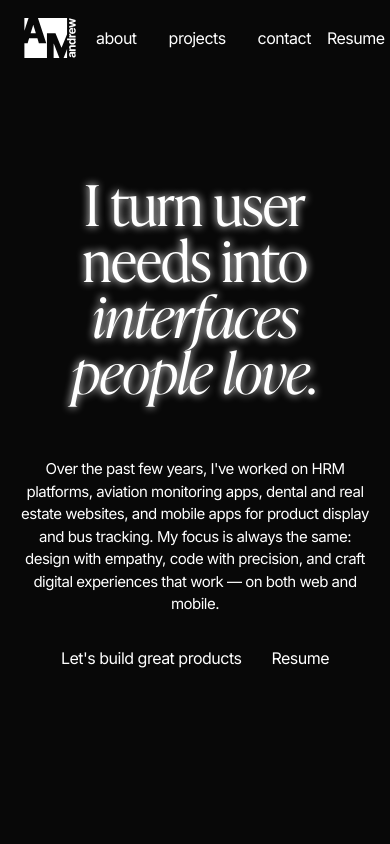
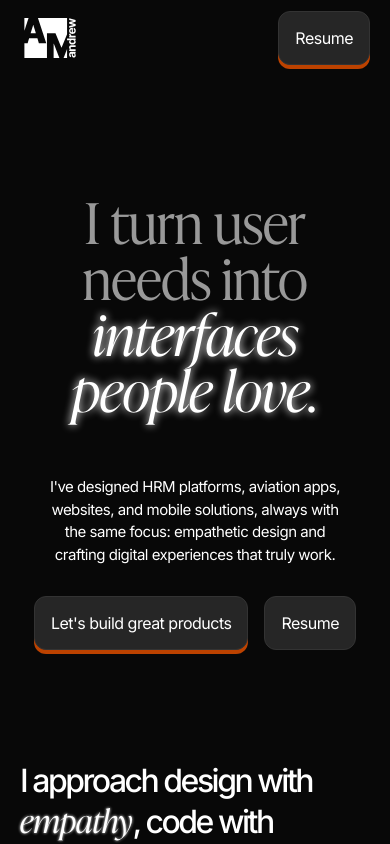
Before and after one commit to andrew-0210/portfolio-0.1, a Next.js app: page / in a window 390 px wide. Shown: the top 844 px of the page. Built offline with nearby package versions, Linux system fonts and the light colour scheme.

Commit message:
Experience and Project structure updated

```diff
--- a/src/app/page.tsx
+++ b/src/app/page.tsx
@@ -1,4 +1,5 @@
 import About from "@/components/section/About";
+import Experience from "@/components/section/Experience";
 import Hero from "@/components/section/Hero";
 import Projects from "@/components/section/Projects";
 
@@ -8,6 +9,7 @@ export default function Home() {
 			<Hero />
 			<About />
 			<Projects />
+			<Experience />
 		</main>
 	);
 }
--- a/src/components/layout/Navbar.tsx
+++ b/src/components/layout/Navbar.tsx
@@ -1,7 +1,8 @@
 import Image from "next/image";
 import andrew_logo from "@/assets/images/drew_logo.svg";
 import Link from "next/link";
-import { navLinks } from "@/constants/navlinks";
+import { navLinks } from "@/constants/data";
+import Button from "../ui/Button";
 
 export default function Navbar() {
 	return (
@@ -18,7 +19,7 @@ export default function Navbar() {
 						/>
 					</div>
 				</Link>
-				<ul className="flex flex-1 justify-center">
+				<ul className="md:flex flex-1 justify-center hidden ">
 					{navLinks.map((link, i) => {
 						return (
 							<li
@@ -29,7 +30,9 @@ export default function Navbar() {
 						);
 					})}
 				</ul>
-				<button>Resume</button>
+				<Button className="shadow-[0px_4px_0px_rgba(188,66,0,1)]">
+					Resume
+				</Button>
 			</nav>
 		</header>
 	);
--- /dev/null
+++ b/src/components/section/Experience.tsx
@@ -0,0 +1,37 @@
+import { skillList } from "@/constants/data";
+
+export default function Experience() {
+	return (
+		<section className="container py-[4.385rem] px-[1.125rem]">
+			<h2 className="font-display text-center text-[2rem] md:text-[3rem] text-[#999999]">
+				Experience
+			</h2>
+			<div className="md:grid md:grid-cols-12">
+				<div className="flex mt-[1.875rem] md:mt-[3.75rem] gap-[2.5rem] flex-col-reverse md:col-span-8 md:col-start-3 ">
+					{skillList.map((skill, i) => (
+						<div
+							className=" flex justify-between items-center gap-[1rem]"
+							key={i}>
+							<div className="flex items-center gap-[0.5rem] flex-1/4">
+								<span className="font-display text-[1.25rem] md:text-[1.5rem]">
+									({i <= 9 ? "0" + i : i})
+								</span>
+								<div className="">
+									<p className="text-[1rem] md:text-[1.5rem] leading-[21.6px] font-semibold tracking-[-0.8]">
+										{skill.company}
+									</p>
+									<p className="text-[0.938rem] md:text-[1.125rem] text-[#999999] tracking-[-0.8] font-medium">
+										{skill.designation}
+									</p>
+								</div>
+							</div>
+							<div className="text-[0.938rem] md:text-[1.125rem] text-[#999999] tracking-[-0.8] font-medium flex-1 text-end">
+								{skill.duration}
+							</div>
+						</div>
+					))}
+				</div>
+			</div>
+		</section>
+	);
+}
--- a/src/components/section/Hero.tsx
+++ b/src/components/section/Hero.tsx
@@ -1,21 +1,27 @@
+import Button from "../ui/Button";
+
 export default function Hero() {
 	return (
-		<section className="container flex flex-col gap-[3.75rem] items-center justify-center h-screen px-[1.25rem] py-[2.5rem] md:py-[4.5rem]">
-			<h1 className="font-headline text-[3.5rem] lg:text-[5.5rem] leading-[1] text-center text-balance text-shadow-[0px_0px_8px_rgba(255,255,255,0.5)] text-shadow-[#ffffff]">
+		<section className="container flex flex-col gap-[3.75rem] items-center justify-center  px-[1.25rem] pt-[12rem] py-[4.5rem]">
+			<h1 className="font-headline text-[3.5rem] lg:text-[5.5rem] leading-[1] text-center text-balance text-[#999999]">
 				I turn user needs into{" "}
-				<span className="font-display">interfaces people love.</span>
+				<span className="font-display text-shadow-[0px_0px_8px_rgba(255,255,255,0.5)] text-shadow-[#ffffff] text-white">
+					interfaces people love.
+				</span>
 			</h1>
 			<div className="flex flex-col gap-[1.875rem] max-w-[850px] items-center">
 				<p className="text-balance text-center text-[0.938rem] md:text-[1rem]">
-					Over the past few years, I&apos;ve worked on HRM platforms, aviation
-					monitoring apps, dental and real estate websites, and mobile apps for
-					product display and bus tracking. My focus is always the same: design
-					with empathy, code with precision, and craft digital experiences that
-					work — on both web and mobile.
+					I&apos;ve designed HRM platforms, aviation apps, websites, and mobile
+					solutions, always with the same focus: empathetic design and crafting
+					digital experiences that truly work.
 				</p>
-				<div className=" flex gap-[1.875rem]">
-					<button type="button">Let&apos;s build great products</button>
-					<button type="button">Resume</button>
+				<div className=" flex gap-[1rem]">
+					<Button
+						type="button"
+						className="shadow-[0px_4px_0px_rgba(188,66,0,1)]">
+						Let&apos;s build great products
+					</Button>
+					<Button type="button">Resume</Button>
 				</div>
 			</div>
 		</section>
--- a/src/components/section/Projects.tsx
+++ b/src/components/section/Projects.tsx
@@ -3,51 +3,65 @@
 import { useGSAP } from "@gsap/react";
 import { ScrollTrigger } from "gsap/all";
 import gsap from "gsap";
+import { projects } from "@/constants/data";
+import Link from "next/link";
 
 gsap.registerPlugin(ScrollTrigger);
 
 export default function Projects() {
-	const tl = gsap.timeline({ paused: true });
+	// const tl = gsap.timeline({ paused: true });
 
-	useGSAP(() => {
-		tl.to(".outer-container", {
-			clipPath: "polygon(7% 7%, 93% 7%, 93% 93%, 7% 93%)",
-			ease: "power1.in",
-			scrollTrigger: {
-				trigger: ".outer-container",
-				start: "top 300%",
-				scrub: true,
-			},
-		});
-		tl.to(
-			".outer-container",
-			{
-				clipPath: "polygon(93% 7%, 93% 7%, 93% 93%, 93% 93%)",
-				scrollTrigger: {
-					trigger: ".outer-container",
-					start: "top 300%",
-					scrub: true,
-				},
-			},
-			"+=1",
-		);
-	}, []);
+	// useGSAP(() => {
+	// 	tl.to(".outer-container", {
+	// 		clipPath: "polygon(7% 7%, 93% 7%, 93% 93%, 7% 93%)",
+
+	// 		scrollTrigger: {
+	// 			trigger: ".outer-container",
+	// 			start: "top bottom",
+	// 			end: "top top",
+	// 			scrub: 0.5,
+	// 		},
+	// 	});
+	// 	tl.to(
+	// 		".outer-container",
+	// 		{
+	// 			clipPath: "polygon(93% 7%, 93% 7%, 93% 93%, 93% 93%)",
+	// 			scrollTrigger: {
+	// 				trigger: ".outer-container2",
+	// 				start: "top bottom",
+	// 				end: "top -20%",
+	// 				scrub: 0.5,
+	// 			},
+	// 		},
+	// 		"+=1",
+	// 	);
+	// }, []);
 
 	return (
-		<section className="h-[400vh] relative">
-			<div className="sticky h-dvh top-[8rem]">
-				<div className="outer-container">
-					<div className="content">
-						<h2>Projects</h2>
-					</div>
-					<div className="img"></div>
-				</div>
-				<div className="outer-container2">
-					<div className="content2">
-						<h2>The Game</h2>
-					</div>
-					<div className="img2"></div>
-				</div>
+		<section className="px-[1.25rem] relative">
+			<h2 className="font-display text-center text-[2rem] md:text-[3rem] text-[#999999]">
+				Featured Works
+			</h2>
+			<div className="mt-[1.875rem] md:mt-[3.75rem] ">
+				{projects.map((project, i) => (
+					<Link
+						href={project.href}
+						className="h-[80vh] flex items-end p-[2rem] bg-[#262626] mb-[1.875rem]"
+						key={i}>
+						<div className="content">
+							<p className="font-display text-center tracking-normal text-[1.5rem] md:text-[2rem] leading-[30px] whitespace-pre-line">
+								<span className="text-[1.5rem]">
+									({i <= 9 ? "0" + (i + 1) : i + 1})
+								</span>{" "}
+								<span className="font-sans tracking-[-0.8] font-medium md:tracking-[-2.5] ">
+									{project.title} |
+								</span>{" "}
+								{project.subTitle}
+							</p>
+						</div>
+						<div className="img"></div>
+					</Link>
+				))}
 			</div>
 		</section>
 	);
--- /dev/null
+++ b/src/components/ui/Button.tsx
@@ -0,0 +1,19 @@
+import clsx from "clsx";
+
+type ButtonProps = {
+	children: React.ReactNode;
+	className?: string;
+} & React.ButtonHTMLAttributes<HTMLButtonElement>;
+
+export default function Button({ className, children, ...props }: ButtonProps) {
+	return (
+		<button
+			className={clsx(
+				"border border-[#333333] rounded-[12px] px-[1rem] md:px-[2rem] py-[0.875rem] bg-[#262626] cursor-pointer",
+				className,
+			)}
+			{...props}>
+			{children}
+		</button>
+	);
+}
--- /dev/null
+++ b/src/constants/data.ts
@@ -0,0 +1,55 @@
+export const navLinks = [
+	{
+		href: "#about",
+		title: "about",
+	},
+	{
+		href: "#projects",
+		title: "projects",
+	},
+	{
+		href: "#contact",
+		title: "contact",
+	},
+];
+
+export const skillList = [
+	{
+		company: "Thinkarz Technologies Pvt. Ltd. (Mumbai)",
+		designation: "UI & UX Designer Intern",
+		duration: "November 2021 - May 2022",
+	},
+	{
+		company: "Terado Engineering Pvt. Ltd. (Mumbai)",
+		designation: "UI & UX Designer",
+		duration: "June 2022 - February 2024",
+	},
+	{
+		company: "Adaptify Digital Pty. Ltd.",
+		designation: "UI & UX Designer",
+		duration: "March 2024 - June 2025",
+	},
+];
+
+export const projects = [
+	{
+		href: "/",
+		title: "Creative Cooks",
+		subTitle: "Curated recipe-box delivery app",
+	},
+	{
+		href: "/",
+		title: "My Implant Dentist",
+		subTitle: "Dental Clinic Website based in Australia",
+	},
+	{
+		href: "/",
+		title: "Uni5",
+		subTitle: "Human Resource Management Web App",
+	},
+	{
+		href: "/",
+		title: "Postsales Software",
+		subTitle: "ERP software for real estate management",
+	},
+];
--- a/src/constants/navlinks.ts
+++ /dev/null
@@ -1,14 +0,0 @@
-export const navLinks = [
-	{
-		href: "#about",
-		title: "about",
-	},
-	{
-		href: "#projects",
-		title: "projects",
-	},
-	{
-		href: "#contact",
-		title: "contact",
-	},
-];
```
Also changed, not shown: src/app/globals.css (+9 -3 lines).
